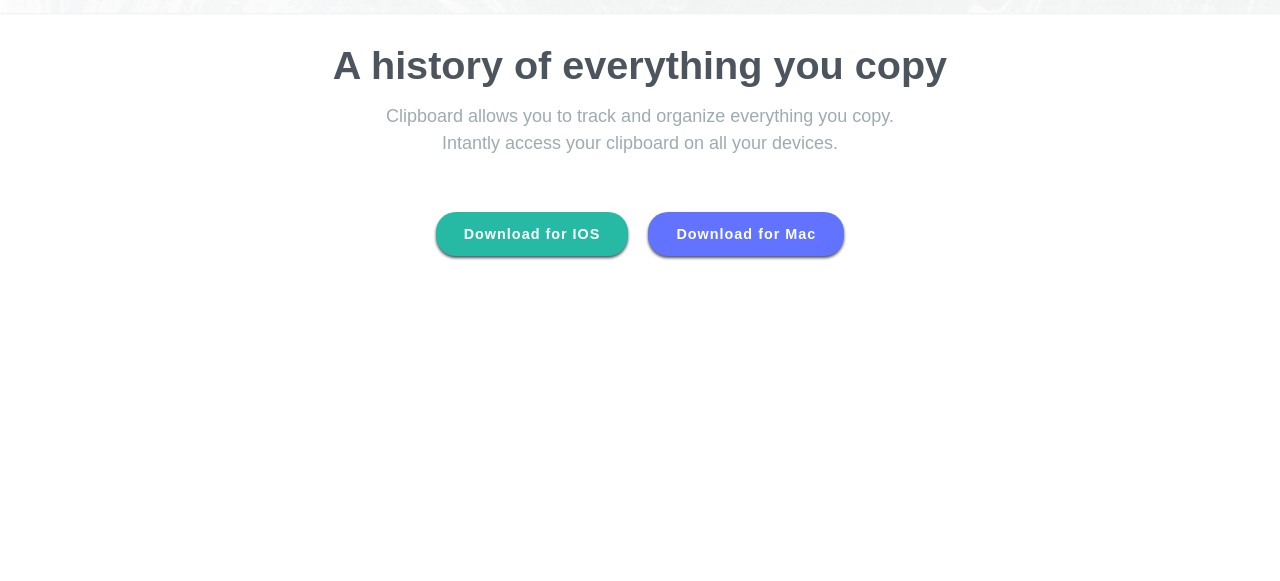
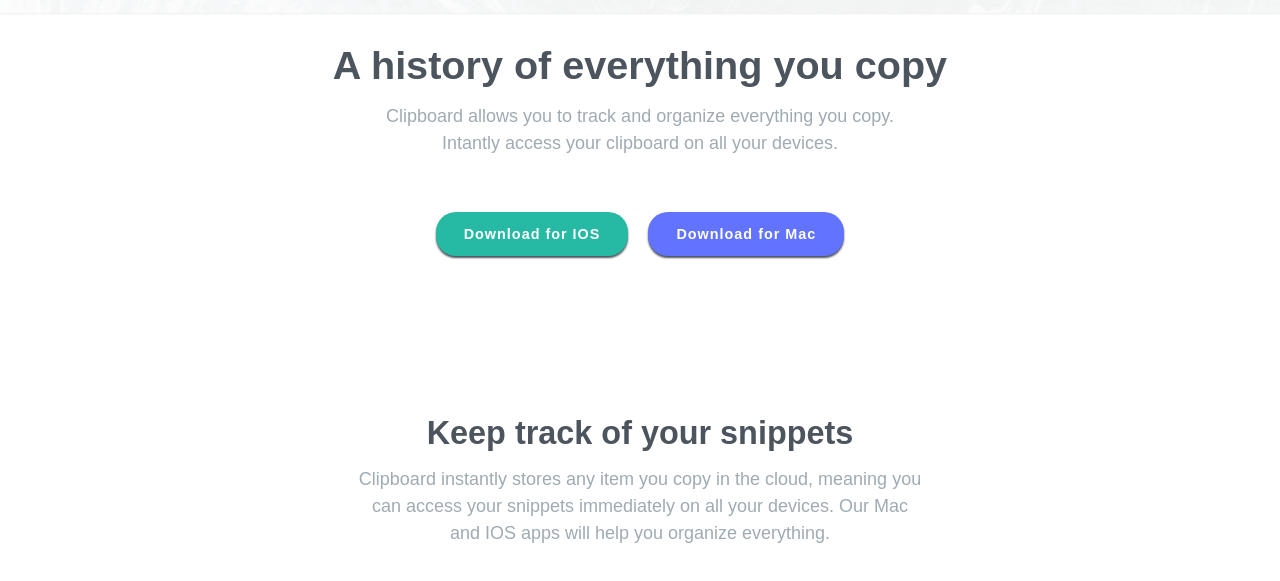
Before and after one commit to gabrielneoob/clipboard-landing-page, a website: page index.html in a window 1280 px wide. Shown: the part 197-778 px from the top of the page. Drawn offline with Linux system fonts and the light colour scheme; a web font is replaced by a local one.

Commit message:
fit: css e html de header

```diff
--- a/css/componentes/atalhos.css
+++ b/css/componentes/atalhos.css
@@ -12,5 +12,5 @@
   font-weight: 600;
   font-size: 0.8rem;
   letter-spacing: 1px;
-  box-shadow: 0px 2px 3px var(--cor-n1);
+  box-shadow: 0px 2px 2px var(--cor-n1);
 }
--- a/css/header.css
+++ b/css/header.css
@@ -39,8 +39,39 @@
 .banner-buttons {
   display: flex;
   gap: 20px;
+  margin: 0 0 130px;
 }
 
 .banner-buttons a:last-child {
   background: var(--cor-p2);
+  cursor: pointer;
+  transition: background-color 0.5s;
 }
+
+.banner-buttons a:last-child:hover {
+  background: hsl(233, 100%, 75%);
+}
+
+.banner-buttons a:first-child {
+  transition: background-color 0.5s;
+}
+
+.banner-buttons a:first-child:hover {
+  background: hsl(171, 66%, 54%);
+}
+
+.banner-content div:last-child {
+  display: grid;
+  justify-items: center;
+}
+
+.banner-content h2 {
+  line-height: 2;
+  color: var(--cor-n1);
+  font-family: 'Bai Jamjuree', sans-serif;
+  font-size: 1.8rem;
+}
+
+.banner-content div:last-child p {
+  line-height: 1.5;
+}
--- a/index.html
+++ b/index.html
@@ -28,6 +28,11 @@
 
         <a href="#" class="btg" target="blank">Download for Mac</a>
       </div>
+
+      <div>
+        <h2>Keep track of your snippets</h2>
+        <p>Clipboard instantly stores any item you copy in the cloud, meaning you can access your snippets immediately on all your devices. Our Mac and IOS apps will help you organize everything.</p>
+      </div>
     </div>
   </header>
 </body>
```
